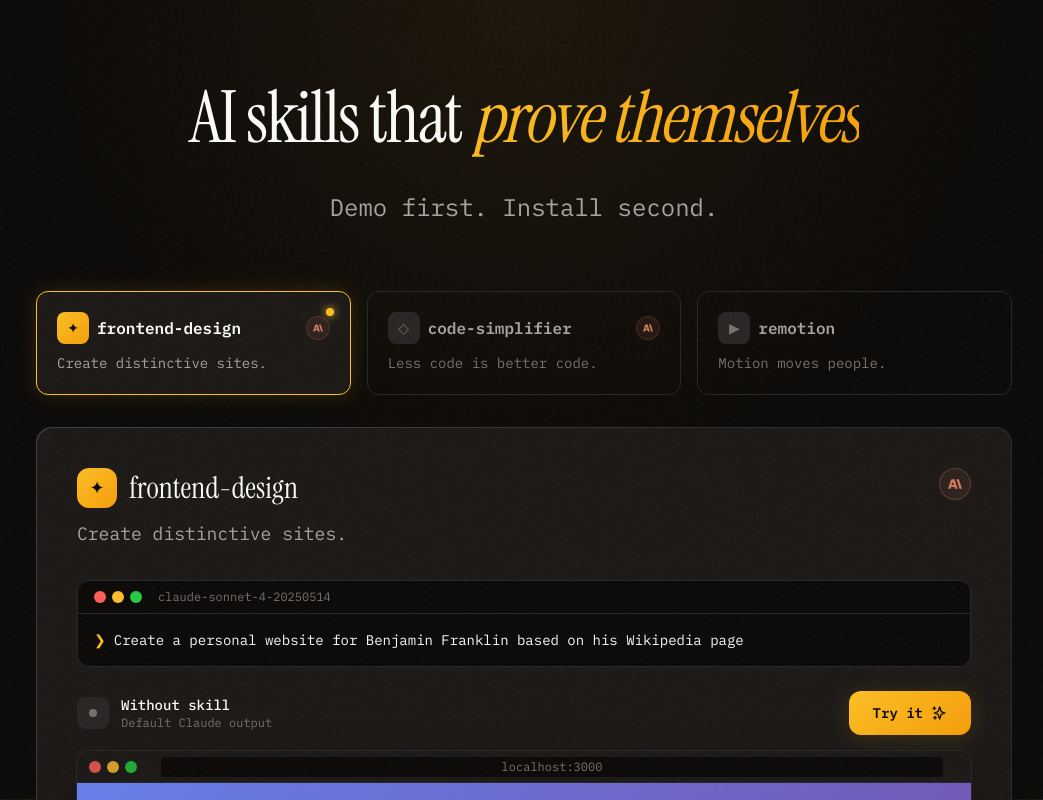
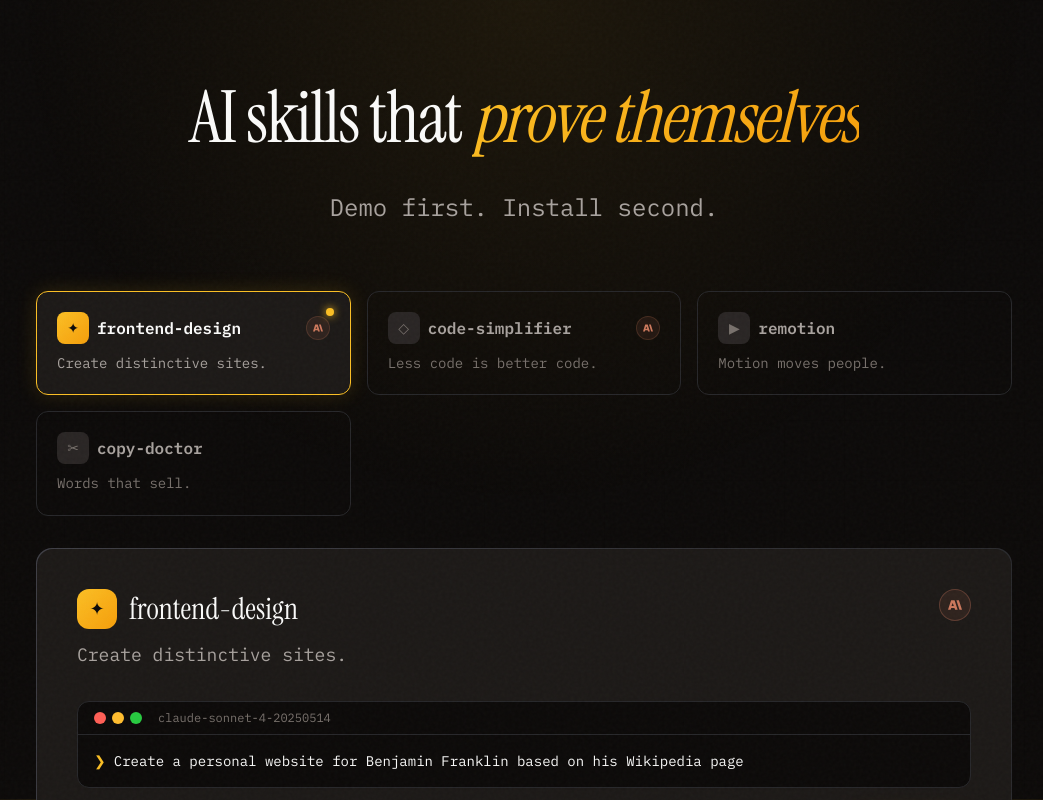
Before and after one commit to aslobodnik/stashmd, a Next.js app: page / in a window 1280 px wide. Shown: the top 800 px of the page, without its empty margins (116-1159 px from the left). Built offline with nearby package versions, Linux system fonts and the light colour scheme; a web font is replaced by a local one.

Commit message:
add copy-doctor to skills array

```diff
--- a/app/page.tsx
+++ b/app/page.tsx
@@ -7,7 +7,7 @@
 import { InstallSection } from "./components/InstallSection";
 import { SkillCard } from "./components/SkillCard";
 
-type SkillId = "frontend-design" | "code-simplifier" | "remotion";
+type SkillId = "frontend-design" | "code-simplifier" | "remotion" | "copy-doctor";
 
 interface Skill {
   id: SkillId;
@@ -50,6 +50,16 @@
     githubUrl: "https://github.com/remotion-dev/skills",
     repoUrl: "https://github.com/remotion-dev/skills",
     installs: "2.3k",
+  },
+  {
+    id: "copy-doctor",
+    name: "copy-doctor",
+    description: "Words that sell.",
+    icon: "✂",
+    isOfficial: false,
+    githubUrl: "https://github.com/slobo/skills",
+    repoUrl: "https://github.com/slobo/skills",
+    installs: "1.2k",
   },
 ];
 
```
